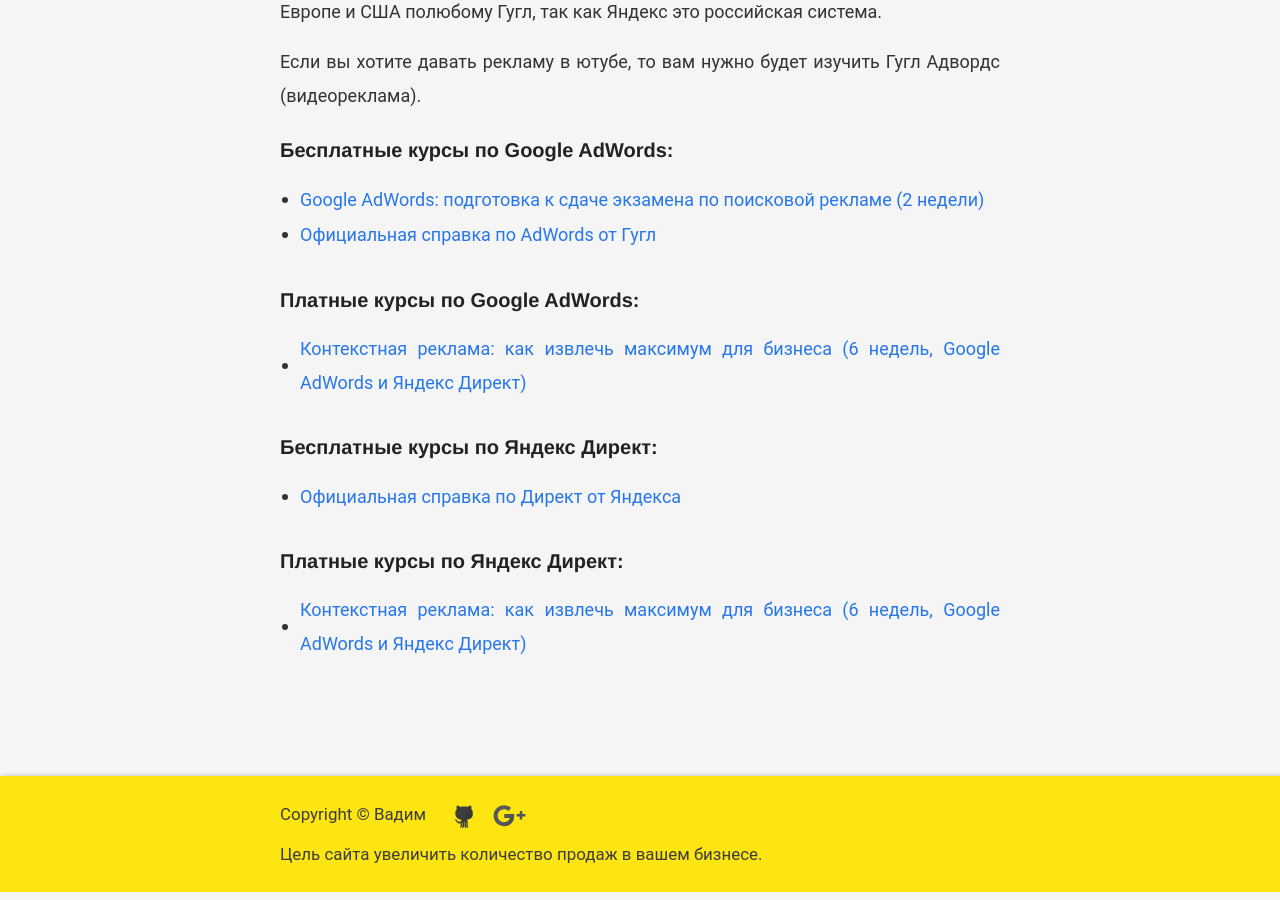
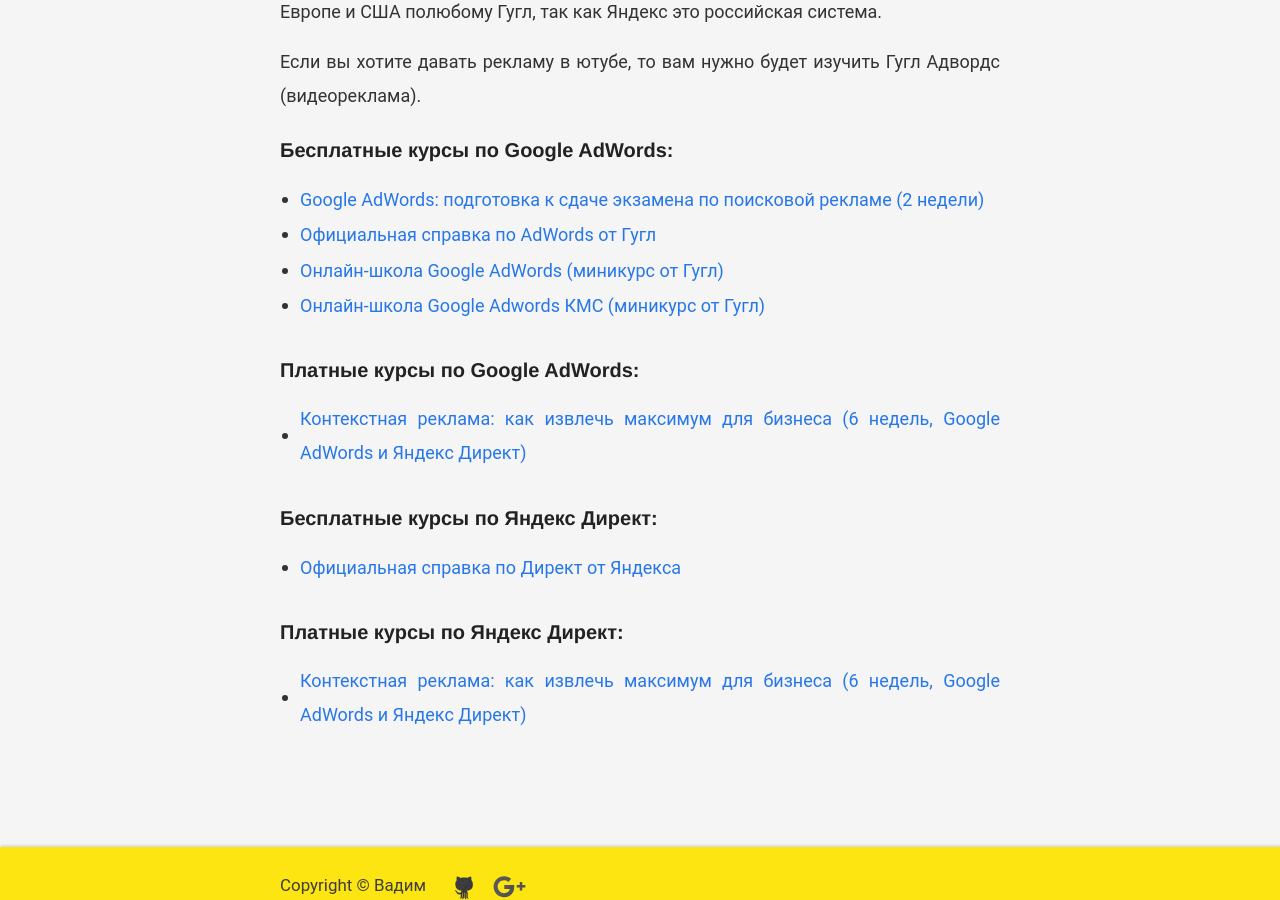
Before and after one commit to VadymVolos/vadymvolos.github.io, a Jekyll site: the page built from _posts/digital-marketing/2016-12-22-spisok-kursov-dlya-obucheniya-kontekstnoy-reklame.md, in a window 1280 px wide and 900 px high, scrolled down 588 px. Built offline with Jekyll 4.4.1, drawn with Linux system fonts in a browser that asks for light colours; comment, search, counter and statistics services are not loaded.

Commit message:
Update 2016-12-22-spisok-kursov-dlya-obucheniya-kontekstnoy-reklame.md

```diff
--- a/_posts/digital-marketing/2016-12-22-spisok-kursov-dlya-obucheniya-kontekstnoy-reklame.md
+++ b/_posts/digital-marketing/2016-12-22-spisok-kursov-dlya-obucheniya-kontekstnoy-reklame.md
@@ -25,6 +25,9 @@
 <ul>
   <li><a href="http://netology.ru/programs/google-words?pid=up5293644" rel="nofollow" target="_blank" class="hvr-wobble-vertical">Google AdWords: подготовка к сдаче экзамена по поисковой рекламе (2 недели)</a></li>
     <li><a href="https://support.google.com/adwords/" rel="nofollow" target="_blank" class="hvr-wobble-vertical">Официальная справка по AdWords от Гугл</a></li>
+    <li><a href="https://www.youtube.com/playlist?list=PLm4rB-wmRQyyBlv0fWtbXtWET2EVq2laL/" rel="nofollow" target="_blank" class="hvr-wobble-vertical">Онлайн-школа Google AdWords (миникурс от Гугл)</a></li>
+    <li><a href="https://www.youtube.com/playlist?list=PLm4rB-wmRQyxH_jCwBE2CmRof-xyHf086" rel="nofollow" target="_blank" class="hvr-wobble-vertical">Онлайн-школа Google Adwords КМС (миникурс от Гугл)</a></li>
+
 </ul>
 
 <h3>Платные курсы по Google AdWords:</h3>
```
